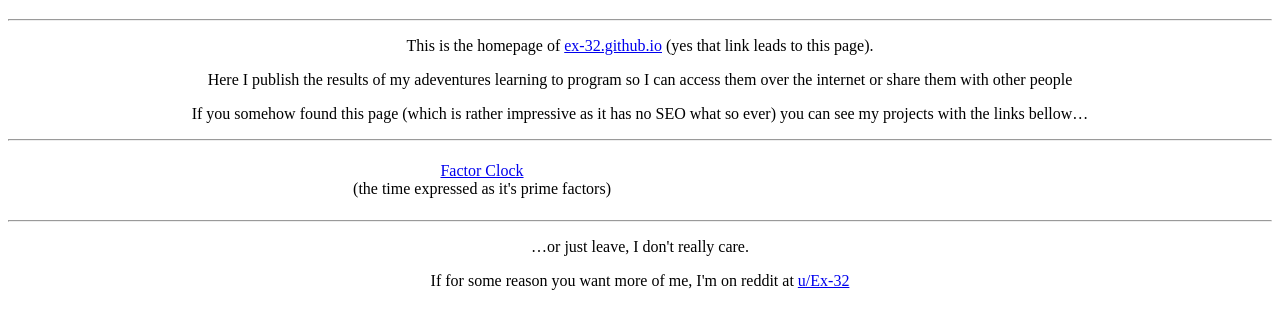
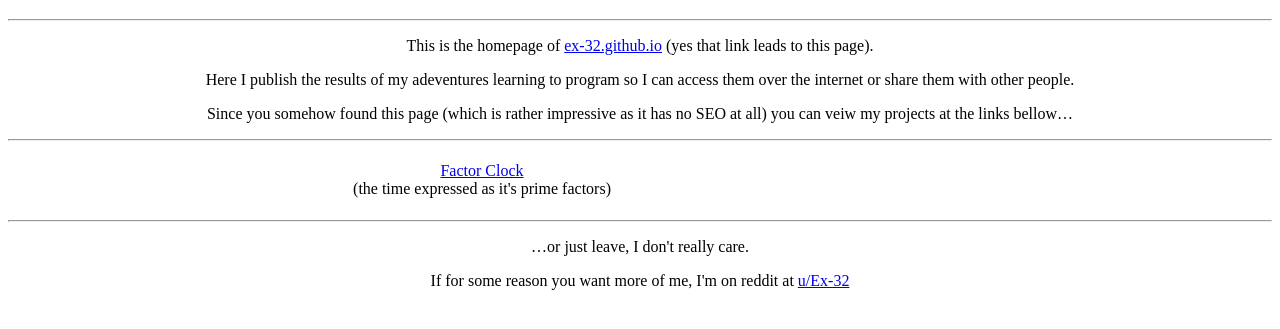
Before and after one commit to Ex-32/Ex-32.github.io, a plain HTML site: page index.html in a window 1280 px wide. Shown: the part 61-390 px from the top of the page. Drawn offline with Linux system fonts and the light colour scheme.

Commit message:
Update index.html

```diff
--- a/index.html
+++ b/index.html
@@ -15,8 +15,8 @@
     <h1>Ex-32's Github Pages</h1>
     <hr>
     <p>This is the homepage of <a href="https://ex-32.github.io">ex-32.github.io</a> (yes that link leads to this page).</p>
-    <p>Here I publish the results of my adeventures learning to program so I can access them over the internet or share them with other people</p>
-    <p>If you somehow found this page (which is rather impressive as it has no SEO what so ever) you can see my projects with the links bellow…</p>
+    <p>Here I publish the results of my adeventures learning to program so I can access them over the internet or share them with other people.</p>
+    <p>Since you somehow found this page (which is rather impressive as it has no SEO at all) you can veiw my projects at the links bellow…</p>
     <hr>
     <div class="row">
       <div class="column"></div>
```
